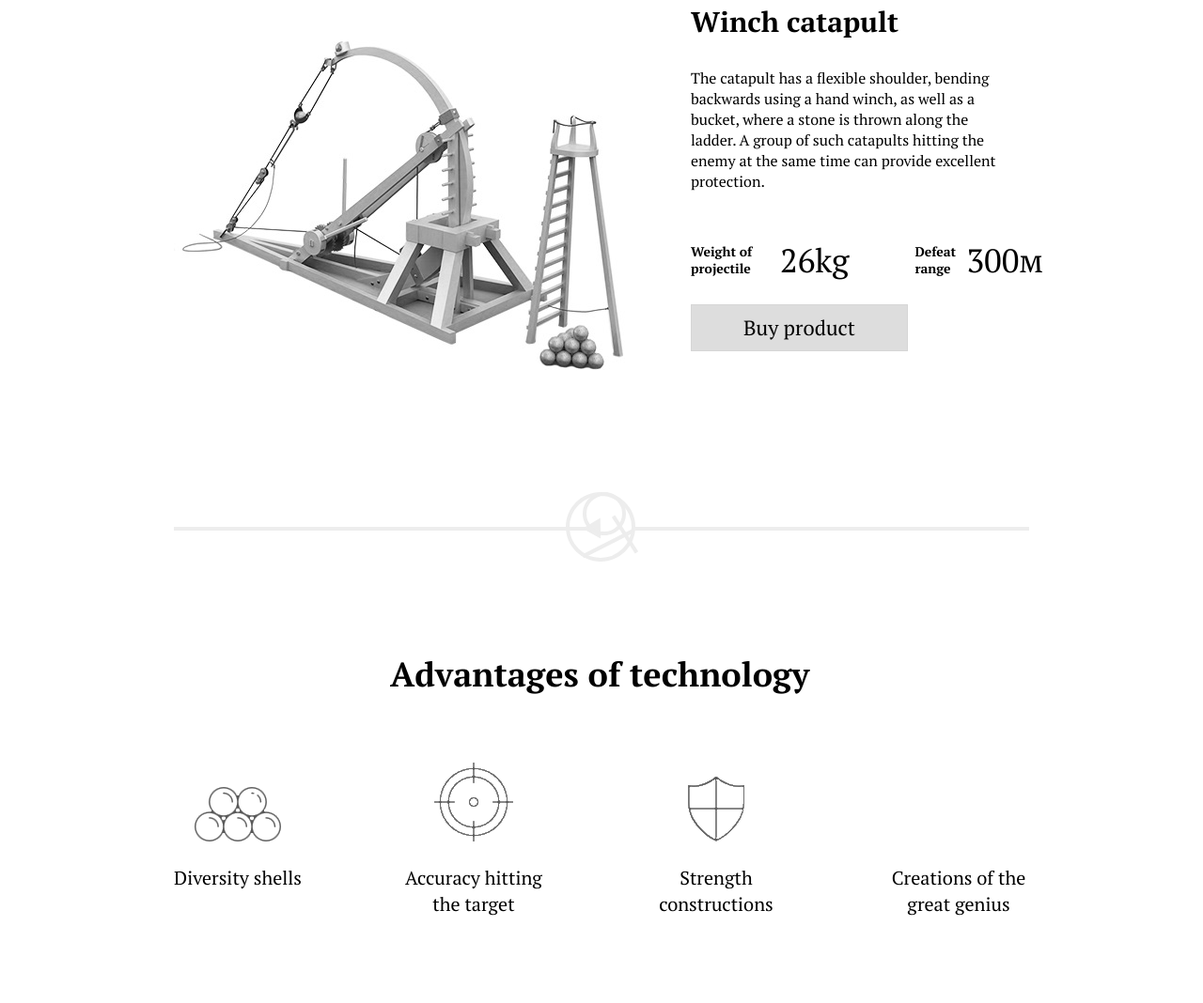
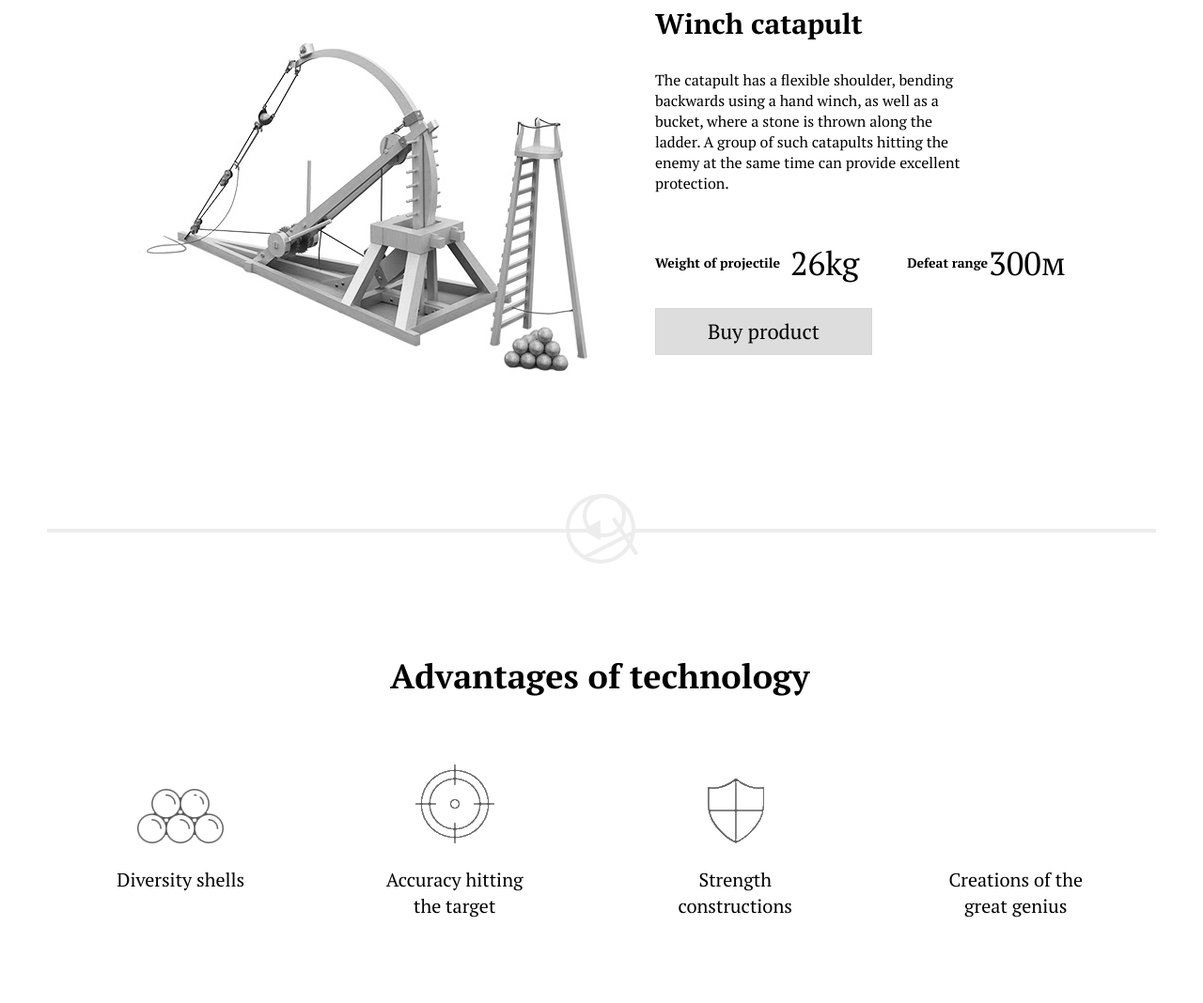
Before and after one commit to Holiden/Leonardo, a website: page source/views/index.html in a window 1280 px wide. Shown: the part 2324-3392 px from the top of the page at 94% size. Drawn offline with nearby package versions, Linux system fonts and the light colour scheme; files that its build step writes are made by us from their sources; a web font is replaced by a local one.

Commit message:
Мелкие правки
1. Добавлено: screenshot лендинга;
2. Исправлено: цвет ссылок в about;
3. Исправлено: выравнивание по центру vehicle и advantages;
4. Исправлено: высота footer.

```diff
--- a/source/components/about/about.sass
+++ b/source/components/about/about.sass
@@ -21,4 +21,5 @@
 
 .about__link
   font: 16px/21px "PT Serif", "Times New Roman", serif
+  color: #000000
   text-decoration: underline
--- a/source/components/advantages/advantages.sass
+++ b/source/components/advantages/advantages.sass
@@ -1,6 +1,5 @@
 .advantages
-  max-width: 910px
-  margin: 0 auto 100px
+  margin: 0 0 100px
   padding: 170px 0 0 0
 
   background: url(../../images/divider.svg) top center no-repeat
@@ -13,7 +12,7 @@
 
 .advantages__list
   display: flex
-  justify-content: space-between
+  justify-content: space-around
 
 .advantages__item
   max-width: 150px
--- a/source/components/footer/footer.sass
+++ b/source/components/footer/footer.sass
@@ -1,5 +1,5 @@
 .main-footer
-  min-height: 620px
+  min-height: 530px
   padding: 130px 0 0 0
 
   background-image: url(../../images/divider.svg), url(../../images/footer_bg.jpg)
--- a/source/components/vehicle/vehicle.sass
+++ b/source/components/vehicle/vehicle.sass
@@ -1,12 +1,11 @@
 .vehicle
-  max-width: 910px
-  margin: 0 auto
   padding: 170px 0 0 0
 
   background: url(../../images/divider.svg) top center no-repeat
 
 .vehicle__weapon
   display: flex
+  justify-content: center
   margin: 0 0 130px 0
 
 .weapon__photo
@@ -35,10 +34,10 @@
 
 .weapon__desc_range
   min-width: 45px
+  padding: 0 0 0 50px
 
 .weapon__count
   max-width: 80px
-  padding: 0 70px 0 0
 
   font: 35px "PT Serif", "Times New Roman", serif
 
@@ -59,3 +58,4 @@
 
 .weapon__photo_van
   order: 2
+  padding: 40px 0 0 60px
```
Also changed, not shown: 1 other file.
